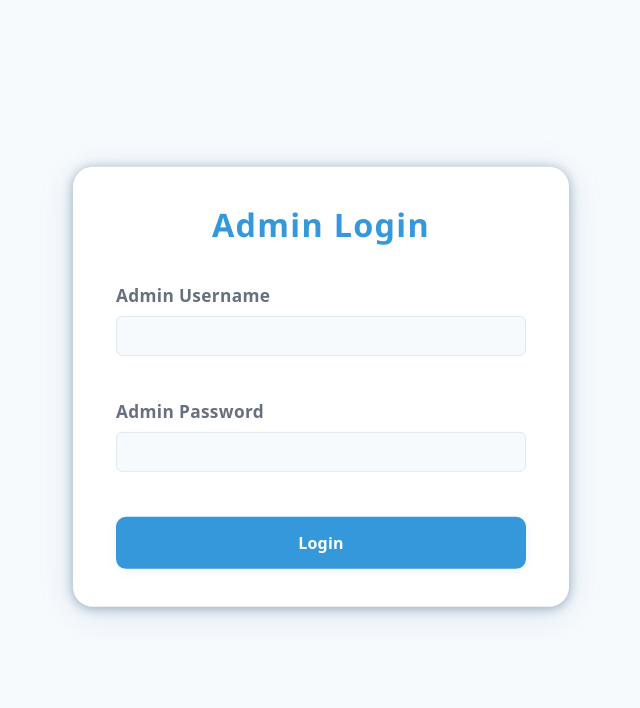
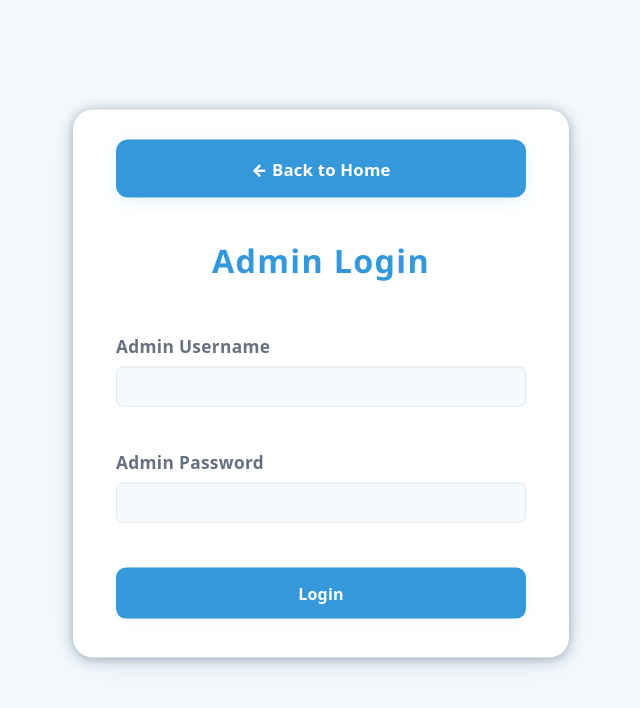
Before and after one commit to Workflow-Manager-admin/stock-management-system-49179-49189, a Vue app in the folder stock_frontend/: page /admin-login in a window 1280 px wide. Shown: the top 708 px of the page, without its empty margins (319-959 px from the left). Built offline with nearby package versions, Linux system fonts and the light colour scheme; the HTML template or start-up script is replaced by a standard one.

Commit message:
CheckPoint - cg22557be7

```diff
--- a/stock_frontend/src/views/AdminLoginView.vue
+++ b/stock_frontend/src/views/AdminLoginView.vue
@@ -34,6 +34,13 @@ async function handleLogin() {
   <div class="admin-login-outer">
     <main class="admin-login-center">
       <section class="admin-login-card">
+        <PrimaryButton
+          class="back-home-btn"
+          aria-label="Back to Homepage"
+          @click="router.push({ name: 'home' })"
+        >
+          ← Back to Home
+        </PrimaryButton>
         <h2>Admin Login</h2>
         <form @submit.prevent="handleLogin" autocomplete="on">
           <FormGroup label="Admin Username" for-id="username">
@@ -91,6 +98,7 @@ async function handleLogin() {
   /* Slight upward shift for visual balance */
   transform: translateY(-3%);
 }
+
 /* The card itself */
 .admin-login-card {
   background: var(--surface, #fff);
@@ -104,6 +112,32 @@ async function handleLogin() {
   display: flex;
   flex-direction: column;
   align-items: center;
+  /* add gap to visually separate Back to Home button */
+  gap: 0.9em;
+}
+
+.back-home-btn {
+  width: 100%;
+  margin-bottom: 1.8em;
+  font-size: 1.05em;
+  background: var(--primary, #3498db);
+  color: #fff;
+  border-radius: 12px;
+  box-shadow: 0 4px 18px #36a5eb22;
+  border: 2px solid var(--primary, #3498db);
+  font-weight: 900;
+  letter-spacing: 0.011em;
+  transition: background 0.14s, color 0.13s, border 0.13s, box-shadow 0.19s;
+  padding: 0.9em 0.55em;
+  margin-top: -0.5em;
+  outline: none;
+}
+.back-home-btn:hover,
+.back-home-btn:focus-visible {
+  background: var(--accent, #f1c40f);
+  color: var(--primary, #3498db);
+  border-color: var(--accent, #f1c40f);
+  outline: 2px solid var(--primary, #3498db);
 }
 
 h2 {
@@ -125,7 +159,6 @@ form {
   gap: 1.1em;
 }
 
-/* (removed .login-field-row, .login-error, and button[type="submit"] styles as replaced by reusable components) */
 @media (max-width: 600px) {
   .admin-login-center {
     margin-top: 3vh; /* Less margin on small screens */
@@ -135,6 +168,11 @@ form {
     max-width: 99vw;
     min-width: unset;
   }
+  .back-home-btn {
+    padding: 0.7em 0.3em;
+    font-size: 0.97em;
+    margin-bottom: 1.2em;
+  }
   h2 { font-size: 1.38rem; }
   form { gap: 0.92em; }
 }
```
